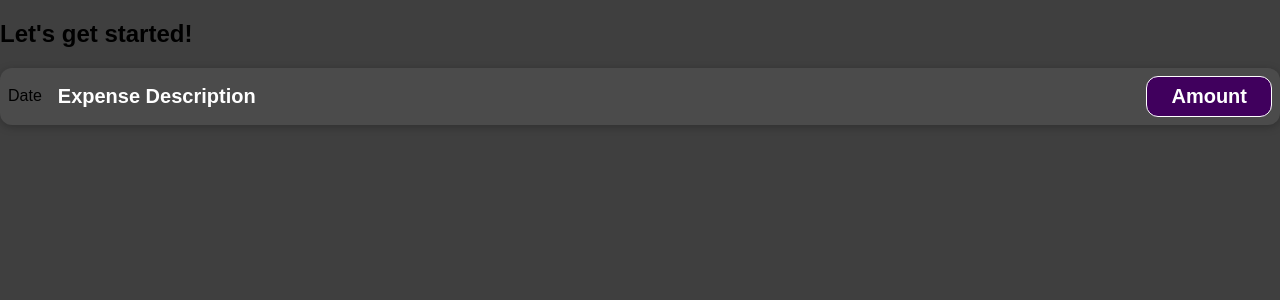
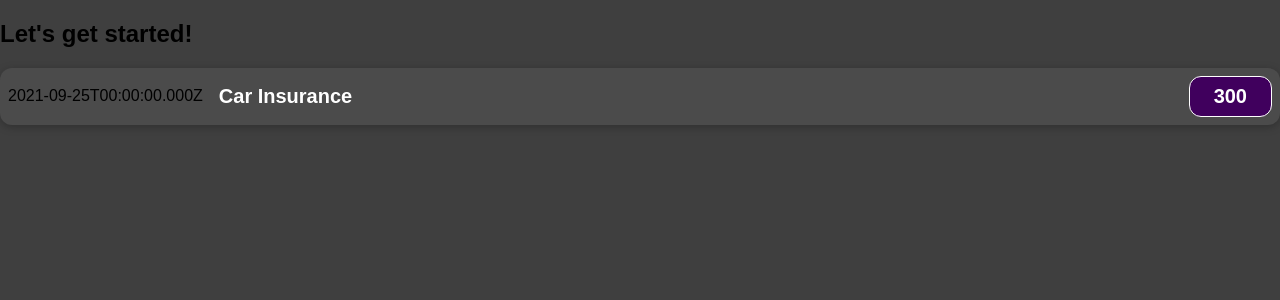
Before and after one commit to DannyPadron09/ReactRefresh, a JavaScript app: page / in a window 1280 px wide. Shown: the top 300 px of the page. Built offline with nearby package versions, Linux system fonts and the light colour scheme.

Commit message:
added in const to make expense info dynamic

```diff
--- a/src/components/ExpenseItem.js
+++ b/src/components/ExpenseItem.js
@@ -1,12 +1,17 @@
 import './ExpenseItem.css';
 
 function ExpenseItem() {
+
+    const ExpenseDate = new Date(2021, 8, 25);
+    const ExpenseTitle = 'Car Insurance';
+    const ExpenseAmount = 300;
+
     return (
         <div className = "expense-item">
-            <div>Date</div>
+            <div>{ExpenseDate.toISOString()}</div>
             <div className = "expense-item__description">
-                <h2>Expense Description</h2>
-                <div className = "expense-item__price">Amount</div>
+                <h2>{ExpenseTitle}</h2>
+                <div className = "expense-item__price">{ExpenseAmount}</div>
             </div>
         </div>
     );
```
